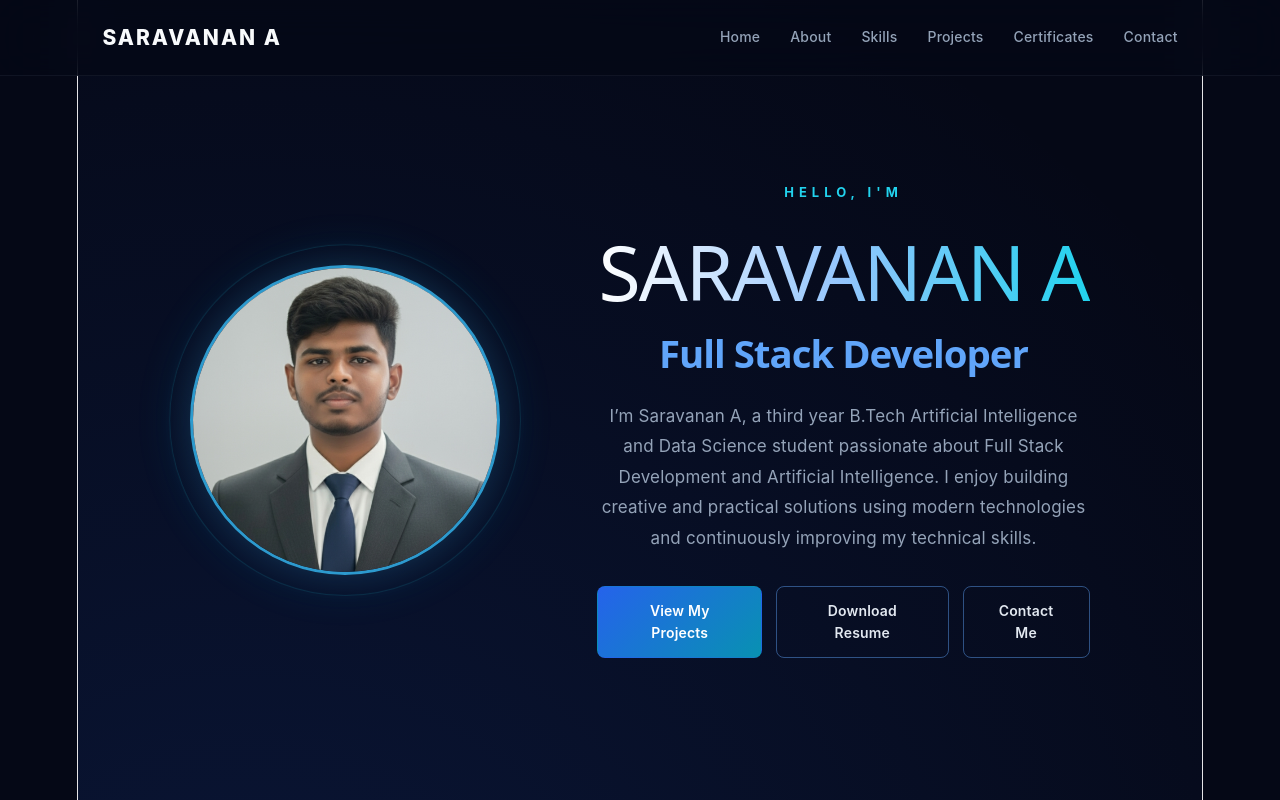
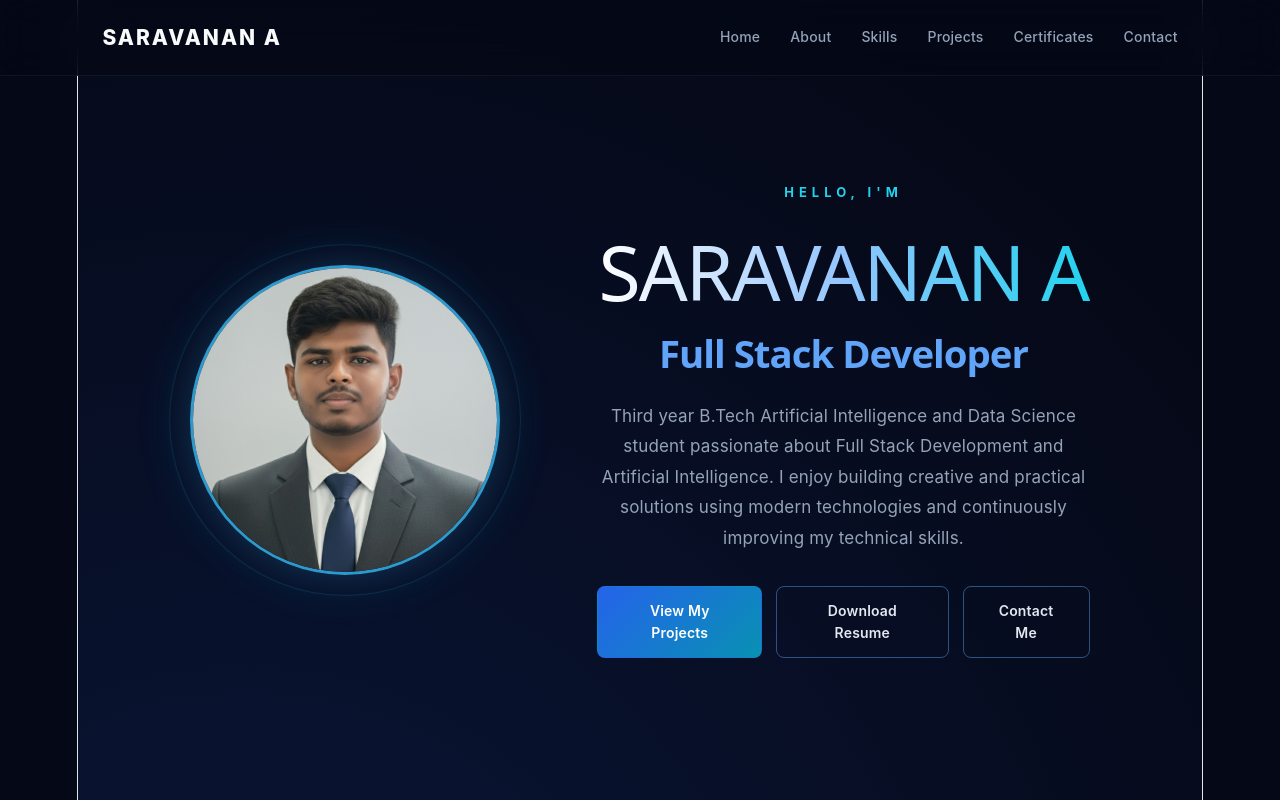
Before and after one commit to saravanan2212-ai/saravanan-portfolio, a React (Vite) app: page / in a window 1280 px wide. Shown: the top 800 px of the page. Built offline with nearby package versions, Linux system fonts and the light colour scheme.

Commit message:
Update portfolio introduction

```diff
--- a/src/App.jsx
+++ b/src/App.jsx
@@ -40,7 +40,7 @@ function App() {
           <h2>Full Stack Developer</h2>
 
           <p className="about">
-            I’m Saravanan A, a third year B.Tech Artificial Intelligence
+            Third year B.Tech Artificial Intelligence
             and Data Science student passionate about Full Stack Development
             and Artificial Intelligence. I enjoy building creative and
             practical solutions using modern technologies and continuously
```
